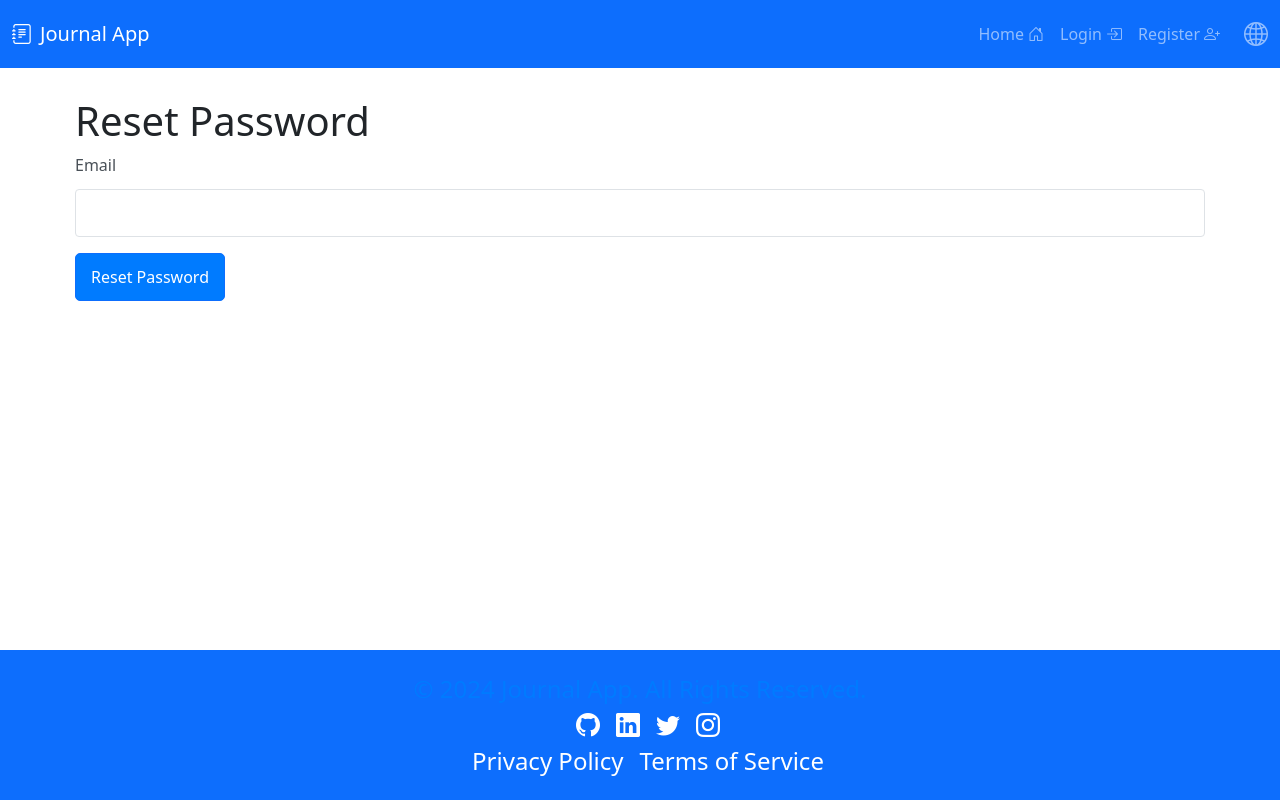
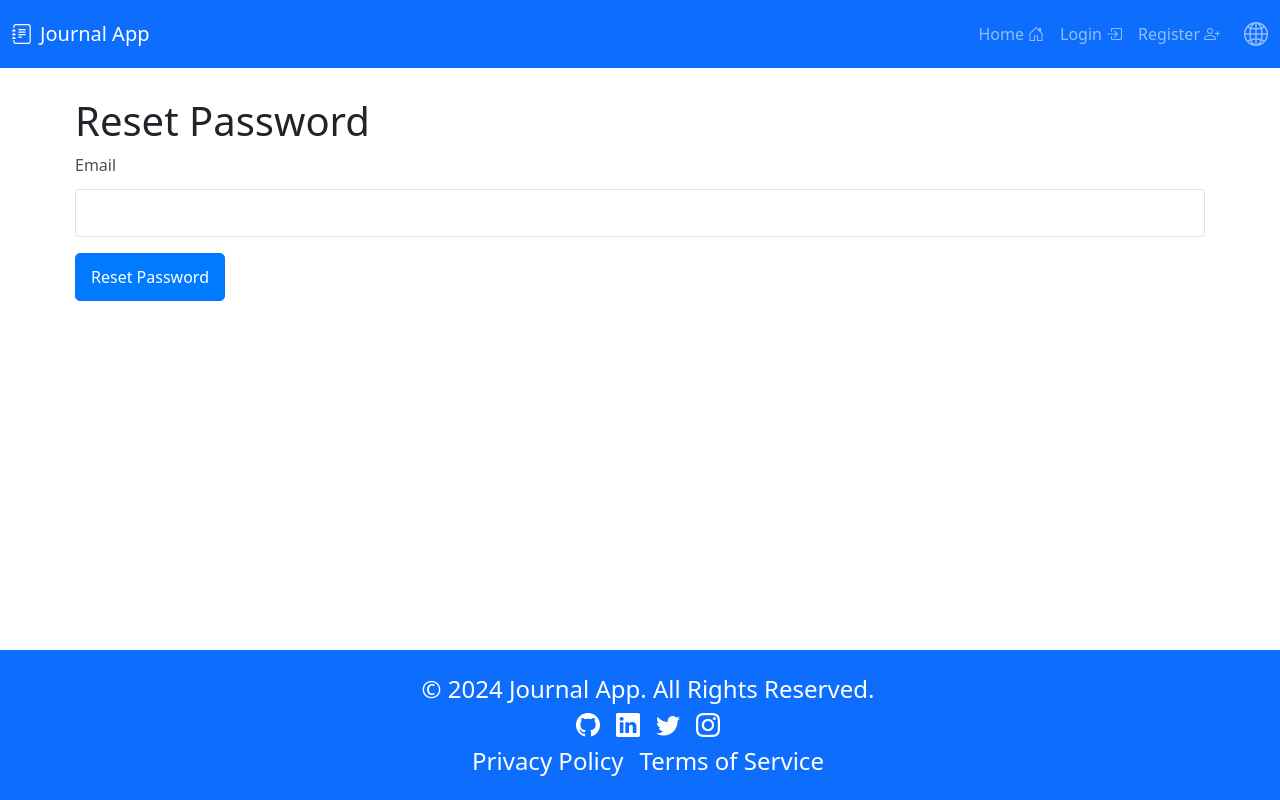
Before and after one commit to ANNGLORIOUS/Travel-journal, a React (Create React App) app in the folder client/: page /reset-password in a window 1280 px wide. Built offline with nearby package versions, Linux system fonts and the light colour scheme; no server answers.

Commit message:
footer changed

```diff
--- a/client/src/components/Footer.js
+++ b/client/src/components/Footer.js
@@ -4,7 +4,7 @@ function Footer() {
   return (
     <footer className="footer bg-primary text-white mt-4 py-3">
       <div className="container text-center">
-        <span>© {new Date().getFullYear()} Journal App. All Rights Reserved.</span>
+        <span className="text-white ms-3" >© {new Date().getFullYear()} Journal App. All Rights Reserved.</span>
         <div>
           <a href="https://github.com/ANNGLORIOUS/react-journal-app" className="text-white ms-3">
             <i className="bi bi-github"></i>
```
